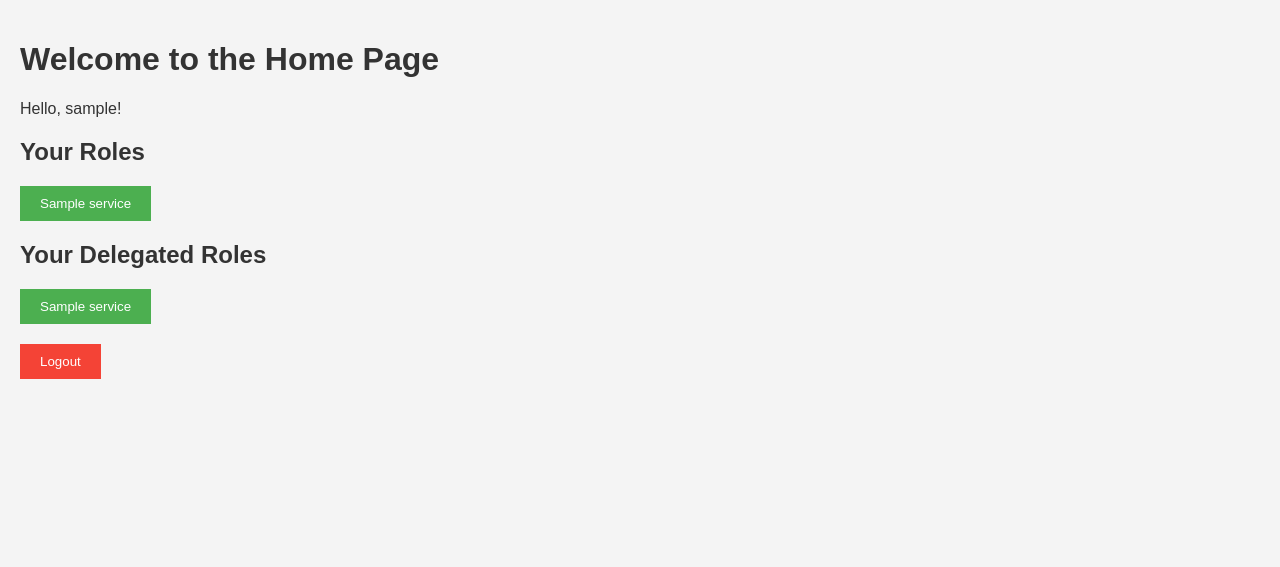
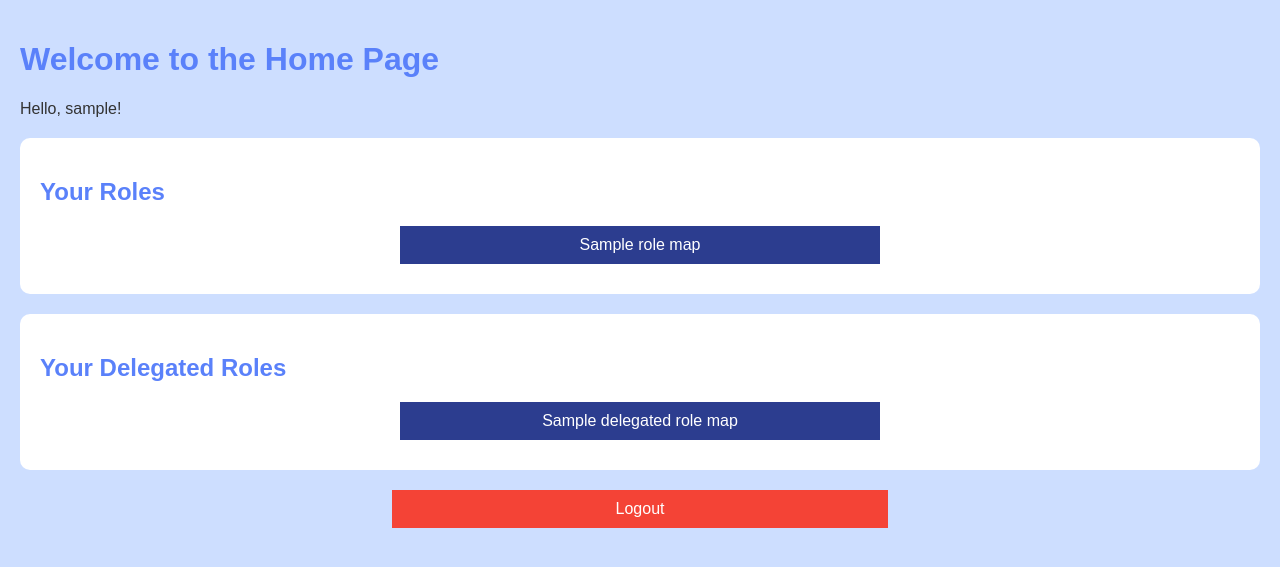
Before and after one commit to himanshudas75/mis-project, a Flask app: template Auth_Flask/Image/app/templates/home.html in a window 1280 px wide. Shown: the top 567 px of the page. Run offline with Flask 3, Linux system fonts and the light colour scheme; the template is opened without the code that fills it: most values are stand-ins (such as "Sample title", 1, 10 or a date in 2020); some libraries are stand-ins or nearby versions.

Commit message:
identity complete??

```diff
--- a/Auth_Flask/Image/app/app.py
+++ b/Auth_Flask/Image/app/app.py
@@ -50,16 +50,20 @@ def home():
         identity = decoded_token[JWT_IDENTITY_CLAIM]
         roles = decoded_token.get('roles', [])
         delegated_roles = decoded_token.get('delegated_roles', [])
+
         role_services = [mongo.db.roles.find_one({'role': role})['services'] for role in roles]
+        delegated_role_services = [mongo.db.roles.find_one({'role': role})['services'] for role in delegated_roles]
 
-        delegated_role_services = [mongo.db.roles.find_one({'role': role})['services'] for role in delegated_roles]
         role_services = list(set(element for sublist in role_services for element in sublist))
         delegated_role_services = list(set(element for sublist in delegated_role_services for element in sublist))
 
+        role_map = { x.upper() : x + "." + os.environ.get('domain_name', "localhost:5000") for x in role_services}
+        delegated_role_map = { x.upper() : x + "." +  os.environ.get('domain_name', 'localhost:5000') for x in delegated_role_services}
+
         flash(f"Logged in as {identity}")
-        return render_template('home.html', username=identity, role_services=role_services, delegated_role_services=delegated_role_services)
+        return render_template('home.html', username=identity, role_map=role_map, delegated_role_map=delegated_role_map)
     except Exception as e:
-        flash("Something happened")
+        flash("Something happened " + str(e))
         return redirect('/login', code=302)
 
 
@@ -91,7 +95,7 @@ def login():
             access_token = create_access_token(identity=username, additional_claims=additional_claims)
 
             response = make_response(redirect(redirect_to))
-            response.set_cookie('authentication', value=access_token, httponly=True)
+            response.set_cookie('authentication', value=access_token, domain=os.environ.get('domain_name'))
             return response
         else:
             flash('Invalid credentials. Please try again.', 'error')
--- a/Auth_Flask/Image/app/static/stylesheets/home-style.css
+++ b/Auth_Flask/Image/app/static/stylesheets/home-style.css
@@ -1,14 +1,14 @@
 /* home-style.css */
 body {
-    font-family: Arial, sans-serif;
-    background-color: #f4f4f4;
+  font-family: sans-serif;
+  background-color: #CDDEFF;
   margin: 0;
   padding: 20px;
   color: #333;
 }
 
 h1, h2, h3 {
-    color: #333;
+  color: #5A81FA; /* Matching the header colors from login-signup.css */
 }
 
 .service-button, .logout-button {
@@ -17,18 +17,23 @@ h1, h2, h3 {
   color: white;
   cursor: pointer;
   transition: background-color 0.3s;
+  font-size: 2vh;
+  width: 40%; /* Match the login button width */
+  margin: 10px auto; /* Centering the buttons */
+  display: block;
+  text-align: center;
 }
 
 .service-button {
-    background-color: #4CAF50; /* Green */
+  background-color: #2C3D8F; /* Matching the sign-in button color */
 }
 
 .service-button:hover {
-    background-color: #45a049;
+  background-color: #5A81FA; /* Lighter shade for hover, similar to login page */
 }
 
 .logout-button {
-    background-color: #f44336; /* Red */
+  background-color: #f44336; /* Red for logout to make it distinct */
 }
 
 .logout-button:hover {
@@ -38,9 +43,11 @@ h1, h2, h3 {
 .container {
   margin-top: 20px;
   margin-bottom: 20px;
+  background: white; /* Light background for container */
+  padding: 20px; /* Padding for spacing around buttons */
+  border-radius: 10px; /* Rounded corners for the container */
 }
 
-/* Add this block for styling flashed messages and the remove button with fading animation */
 .flashes-container {
   position: fixed;
   top: 20px;
@@ -63,11 +70,11 @@ h1, h2, h3 {
 }
 
 .flash.success {
-    background-color: #4CAF50; /* Green */
+  background-color: #4CAF50;
 }
 
 .flash.error {
-    background-color: #f44336; /* Red */
+  background-color: #f44336;
 }
 
 .remove-flash {
@@ -78,7 +85,6 @@ h1, h2, h3 {
   cursor: pointer;
 }
 
-  /* Add this block for the fading animation */
 .flash.fade-out {
   opacity: 0;
 }
--- a/Auth_Flask/Image/app/static/stylesheets/login-signup.css
+++ b/Auth_Flask/Image/app/static/stylesheets/login-signup.css
@@ -10,7 +10,7 @@ body {
 
     flex-direction: column;
     background: #5A81FA;
-    padding-bottom: 30px;
+    padding-top: 9%;
 
 }
 .container2{
@@ -18,7 +18,7 @@ body {
     flex-direction: column;
     background: #CDDEFF;
     align-items: center;
-    padding-bottom: 30px;
+    padding-top: 5%;
 
 }
 .head1{
--- a/Auth_Flask/Image/app/templates/home.html
+++ b/Auth_Flask/Image/app/templates/home.html
@@ -5,24 +5,32 @@
     <meta name="viewport" content="width=device-width, initial-scale=1.0">
     <link rel="stylesheet" href="{{ url_for('static', filename='stylesheets/home-style.css') }}">
     <title>Home Page</title>
+    <script>
+        function redirectToService(url) {
+            window.location.href = url;
+        }
+    </script>
 </head>
 <body>
+    <div class="containers">
+        <div class="container1">
             <h1>Welcome to the Home Page</h1>
             <p>Hello, {{ username }}!</p>
-
+        </div>
+        <div class="container2">
             <!-- Service Buttons for Roles -->
             <div class="container">
                 <h2>Your Roles</h2>
-        {% for service in role_services %}
-            <button class="service-button">{{ service }}</button>
+                {% for service_name, service_url in role_map.items() %}
+                    <button class="service-button" onclick="redirectToService('{{ service_url }}')">{{ service_name }}</button>
                 {% endfor %}
             </div>
 
             <!-- Service Buttons for Delegated Roles -->
             <div class="container">
                 <h2>Your Delegated Roles</h2>
-        {% for service in delegated_role_services %}
-            <button class="service-button">{{ service }}</button>
+                {% for service_name, service_url in delegated_role_map.items() %}
+                    <button class="service-button" onclick="redirectToService('{{ service_url }}')">{{ service_name }}</button>
                 {% endfor %}
             </div>
 
@@ -30,5 +38,7 @@
             <form action="/logout" method="GET">
                 <button type="submit" class="logout-button">Logout</button>
             </form>
+        </div>
+    </div>
 </body>
 </html>
--- a/Auth_Flask/deployment.yaml
+++ b/Auth_Flask/deployment.yaml
@@ -47,3 +47,4 @@ data:
   JWT_SECRET_KEY: "very_secret_key"
   JWT_IDENTITY_CLAIM: "identity"
   JWT_ACCESS_TOKEN_EXPIRES: "600"
+  # DOMAIN_NAME: "kubernetes.docker.internal"
```
Also changed, not shown: Auth_Flask/Image/app/templates/login.html (+0 -8 lines), Auth_Flask/Image/app/templates/signup.html (deleted, +0 -82 lines). Lines whose indentation alone changed are shown as unchanged.
